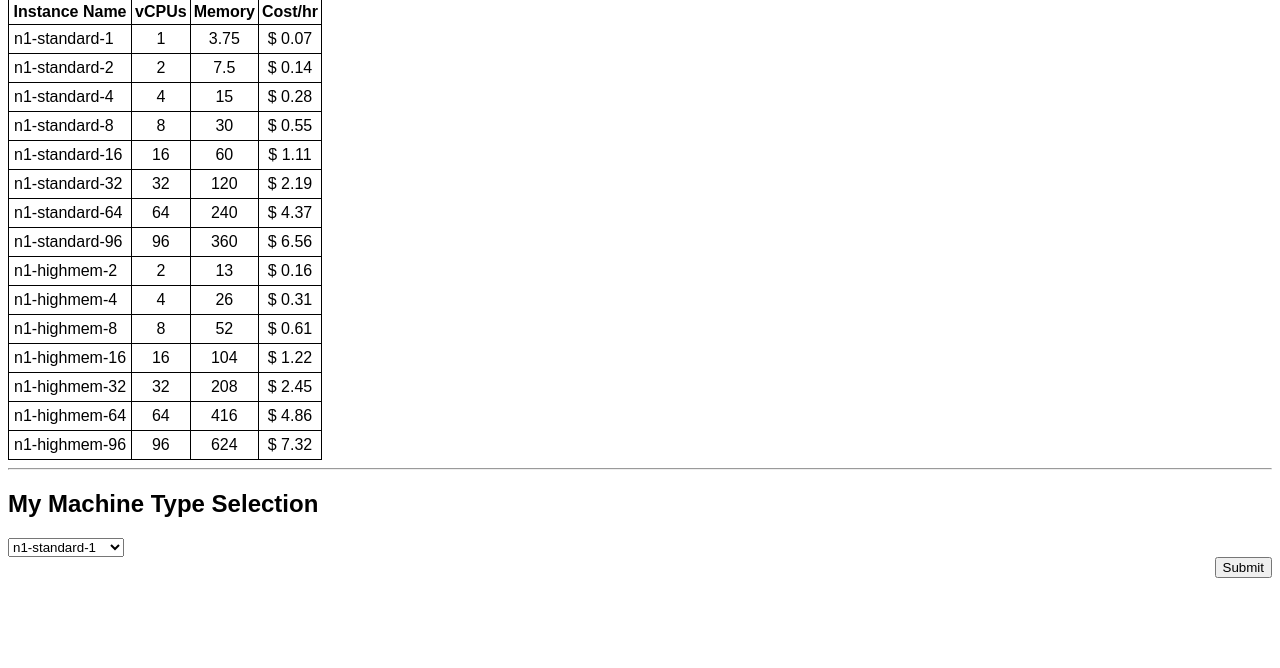
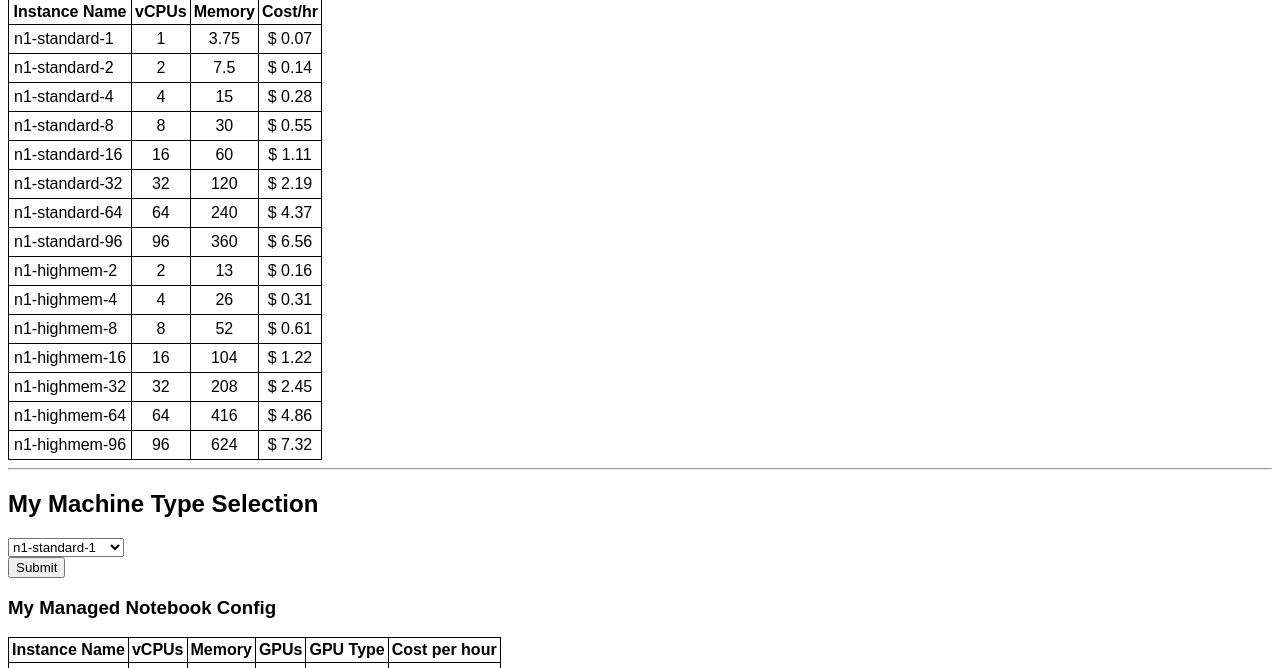
Before and after one commit to lynnlangit/notebook-picker, a Flask app: page / in a window 1280 px wide. Shown: the part 1019-1687 px from the top of the page. Before the commit the page ends 1597 px from the top, so only its background shows below. Run offline with Flask 3, Linux system fonts and the light colour scheme.

Commit message:
adding interactivity

```diff
--- a/notebook-picker/app.py
+++ b/notebook-picker/app.py
@@ -255,7 +255,7 @@ def select():
         if machine_configuration["name"] == machine_configuration_name:
             break
 
-    return render_template("selected.html", machine_configuration=machine_configuration)
+    return render_template("selected.html", machine_configuration=machine_configuration, submit_button_text="Submit")
 
 if __name__ == "__main__":
     app.run(host="0.0.0.0", port=8080)
--- a/notebook-picker/templates/index.html
+++ b/notebook-picker/templates/index.html
@@ -116,15 +116,15 @@
             </script>
         </select>
         <br>
-        <button type="submit" name="submit" value="Submit" style="float: inline-end;">Submit</button>
-        <br>
-    <div id="selection_row">
+        <button id="submit" onclick="submit()">Submit</button>
         <script>
             function submit() {
-              var machineType = document.getElementById("machine_type").value;
-              var selectedRow = machineConfigurations.find(row => row.name === machineType);
-              document.getElementById("selection_row").innerHTML = `
-        <h2>Selected Row</h2>
+                var e = document.getElementById("machine_type");
+                var machine_type = e.options[e.selectedIndex].value;
+                window.location.href = "/select/" + machine_type;
+            }</script>
+    <div id="selection_row">
+        <h3>My Managed Notebook Config</h3>
         <table>
             <thead>
                 <tr>
@@ -147,9 +147,7 @@
                 </tr>
             </tbody>
         </table>
-        `;
-        }
-        </script>
+
     </div>
 </body>
 </html>
--- a/notebook-picker/templates/selected.html
+++ b/notebook-picker/templates/selected.html
@@ -4,7 +4,7 @@
     <title>Selected Machine Configuration</title>
 </head>
 <body>
-    <h1>{{ machine_configuration.name }}</h1>
+    <h3>{{ machine_configuration.name }}</h3>
     <table>
         <thead>
             <tr>
```
